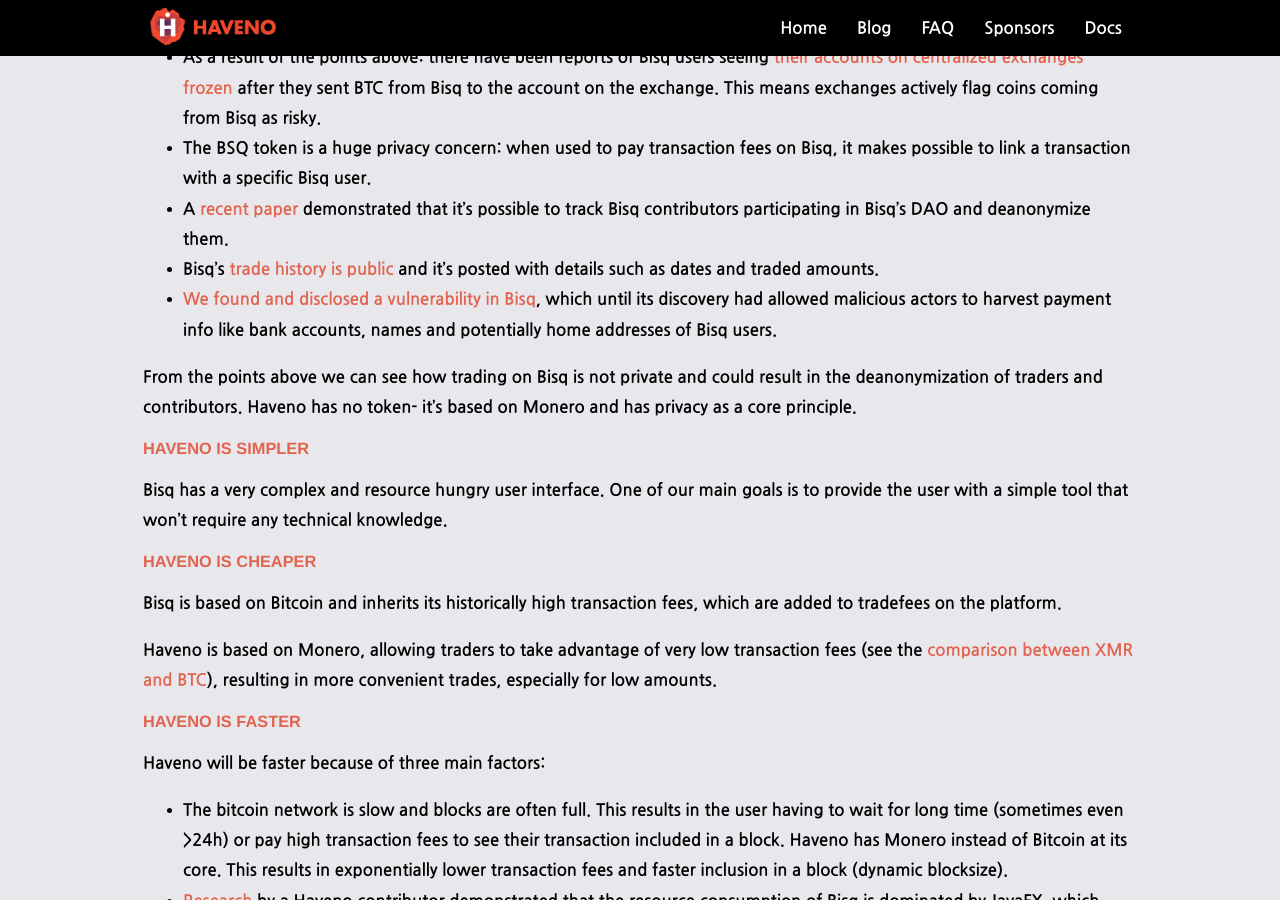
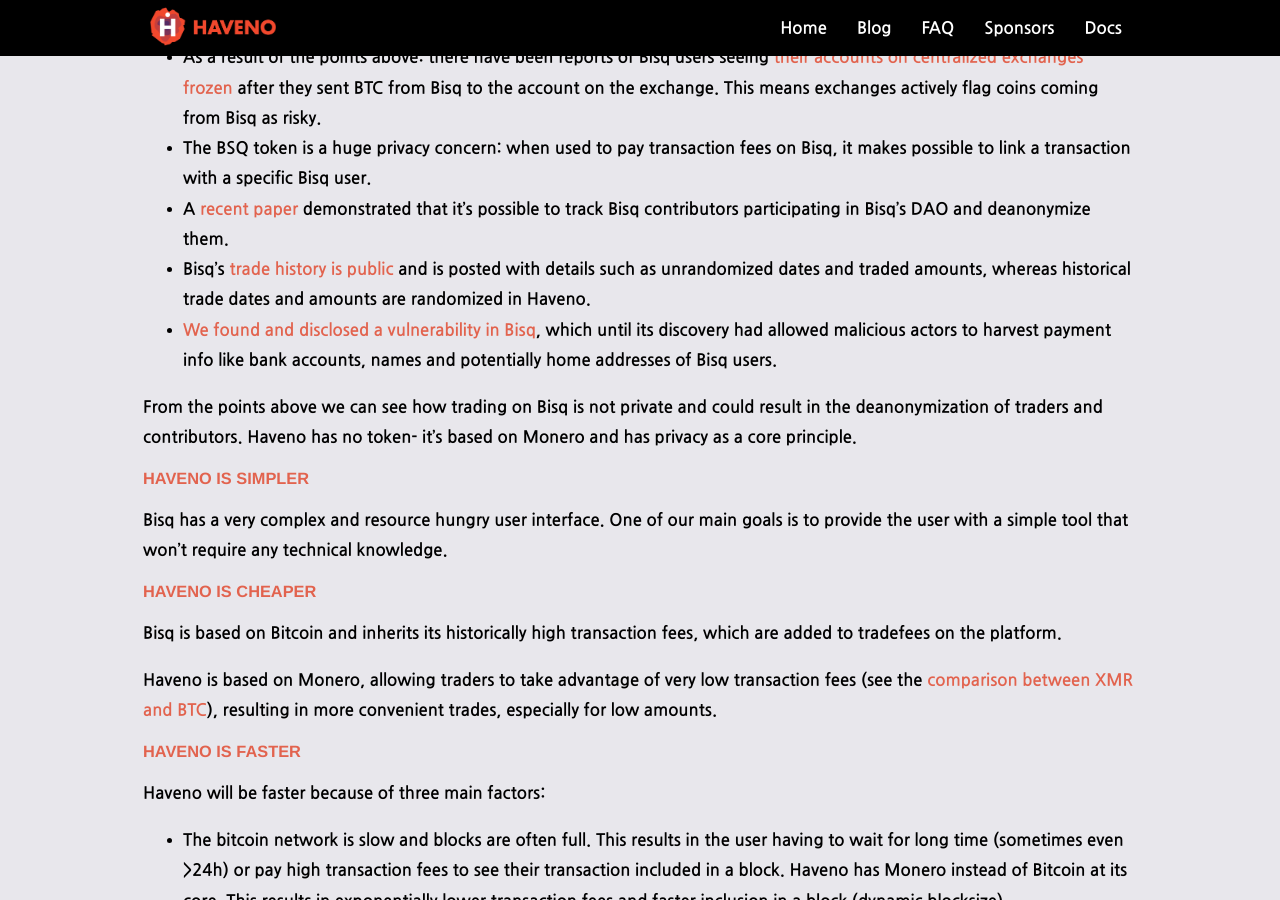
Before and after one commit to haveno-dex/haveno-site, a Jekyll site: the page built from faq.md, in a window 1280 px wide and 900 px high, scrolled down 3487 px. Built offline with Jekyll 4.4.1, drawn with Linux system fonts in a browser that asks for light colours.

Commit message:
update faq historical trade dates and amounts

```diff
--- a/faq.md
+++ b/faq.md
@@ -126,7 +126,7 @@
 - As a result of the points above: there have been reports of Bisq users seeing [their accounts on centralized exchanges frozen](https://bisq.community/t/dirty-btc-coins-on-the-xmr-market/7798) after they sent BTC from Bisq to the account on the exchange. This means exchanges actively flag coins coming from Bisq as risky.
 - The BSQ token is a huge privacy concern: when used to pay transaction fees on Bisq, it makes possible to link a transaction with a specific Bisq user.
 - A [recent paper](https://arxiv.org/pdf/2007.07048.pdf) demonstrated that it's possible to track Bisq contributors participating in Bisq's DAO and deanonymize them.
-- Bisq's [trade history is public](https://bisq.network/markets/) and it's posted with details such as dates and traded amounts.
+- Bisq's [trade history is public](https://bisq.network/markets/) and is posted with details such as unrandomized dates and traded amounts, whereas historical trade dates and amounts are randomized in Haveno.
 - [We found and disclosed a vulnerability in Bisq]({{ site.baseurl }}/2021/07/07/bisq-vulnerability.html), which until its discovery had allowed malicious actors to harvest payment info like bank accounts, names and potentially home addresses of Bisq users.
 
 From the points above we can see how trading on Bisq is not private and could result in the deanonymization of traders and contributors. Haveno has no token- it's based on Monero and has privacy as a core principle.
```
